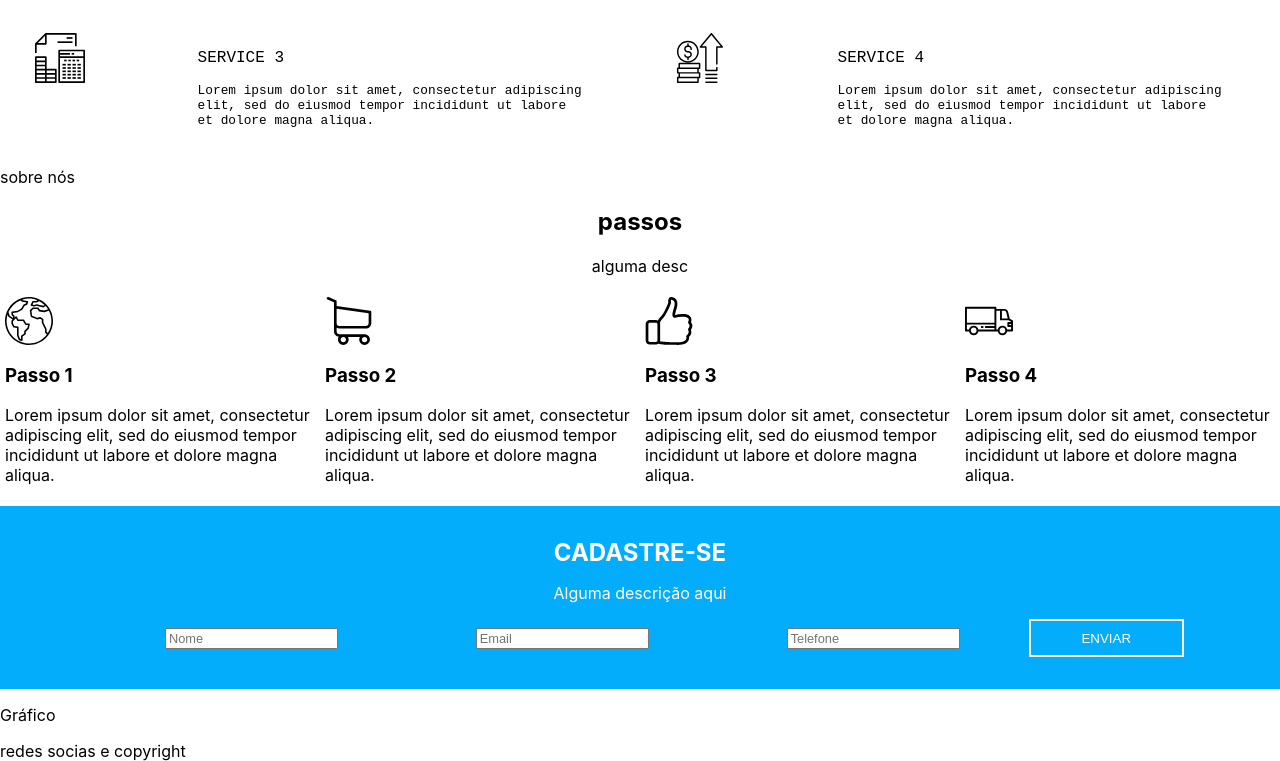
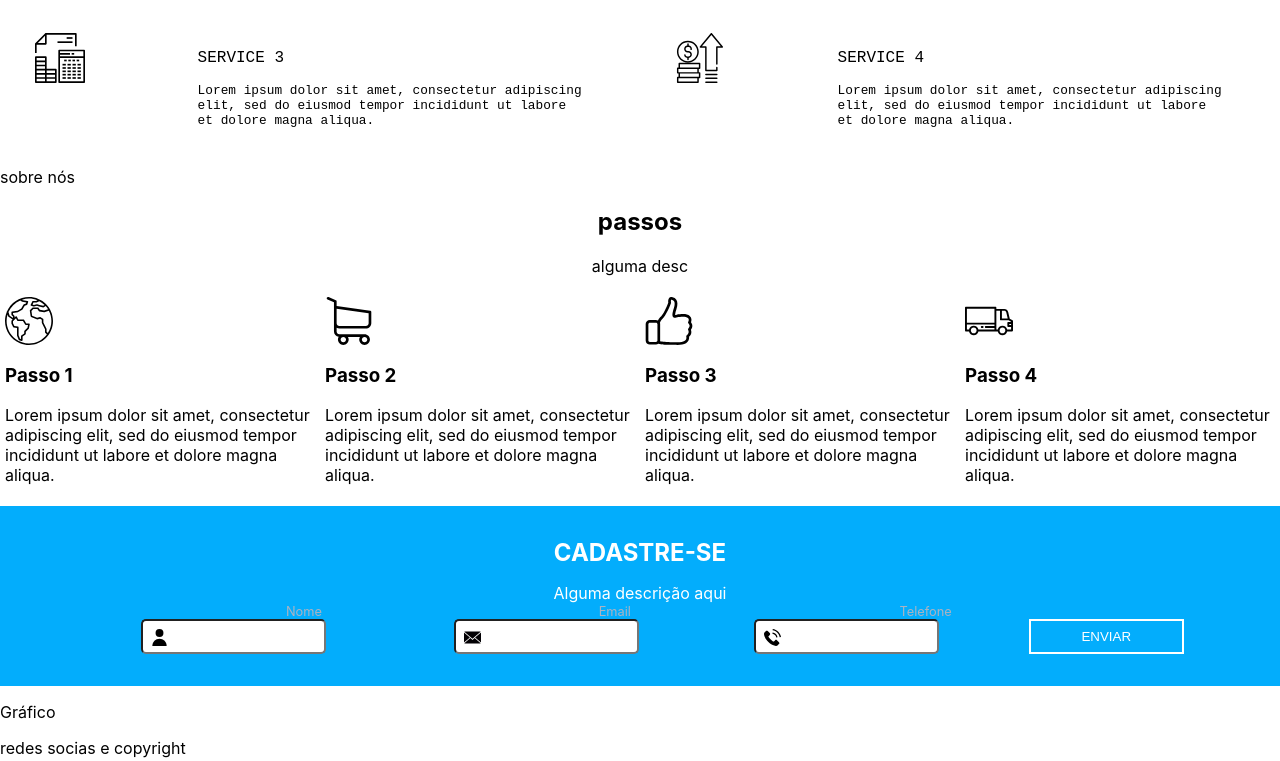
Before and after one commit to wps13/testes-frontEnd, a React (Create React App) app in the folder cubonetwork/: page /#/ in a window 1280 px wide. Shown: the part 328-1089 px from the top of the page. Built offline with nearby package versions, Linux system fonts and the light colour scheme.

Commit message:
Modify form input to add on change function and style

```diff
--- a/cubonetwork/src/components/FormInput/index.jsx
+++ b/cubonetwork/src/components/FormInput/index.jsx
@@ -2,10 +2,19 @@ import React from "react";
 
 import "./style.scss";
 
-const FormInput = ({ title, change, dataType }) => {
+const FormInput = ({ title, change, dataType, posClass }) => {
   return (
-    <div className="form-input">
-      <input placeholder={title} onChange={e => change(e)} type={dataType} />
+    <div className={"form-input " + posClass}>
+      <input
+        onChange={e => {
+          e.persist();
+          change(e);
+        }}
+        type={dataType}
+        className={"form-input " + dataType}
+        name={title}
+      />
+      <span className="placeholder">{title}</span>
     </div>
   );
 };
--- a/cubonetwork/src/components/FormInput/style.scss
+++ b/cubonetwork/src/components/FormInput/style.scss
@@ -1,13 +1,50 @@
 .form-input {
   border-radius: 5px;
-  padding: 0.5rem;
-  input {
-    line-height: 0.5rem;
+  color: #abb3c2;
+  .form-input {
     font-size: 0.8rem;
-
+    z-index: 0;
+    padding: 0.5rem;
+    background-repeat: no-repeat;
+    background-size: 10%;
+    background-origin: content-box;
+    background-position: left;
+    text-indent: 1.5rem;
+    line-height: 0.8rem;
     &:focus,
     &:active {
-      outline: #03adfc;
+      outline: none;
+
+      & + .placeholder {
+        visibility: hidden;
+      }
+    }
+    & + .placeholder {
+      position: relative;
+      z-index: 1;
+      color: #abb3c2;
+      vertical-align: middle;
+      left: -2.5rem;
+      font-size: 0.8rem;
+      top: -1.6rem;
+    }
+    &.email {
+      background-image: url("../../../assets/images/close-envelope.svg");
+    }
+    &.tel {
+      background-image: url("../../../assets/images/telephone.svg");
+    }
+    &.text {
+      background-image: url("../../../assets/images/user.svg");
     }
   }
+  &.first {
+    grid-column: 2/ 3;
+  }
+  &.second {
+    grid-column: 3/4;
+  }
+  &.third {
+    grid-column: 4/5;
+  }
 }
```
